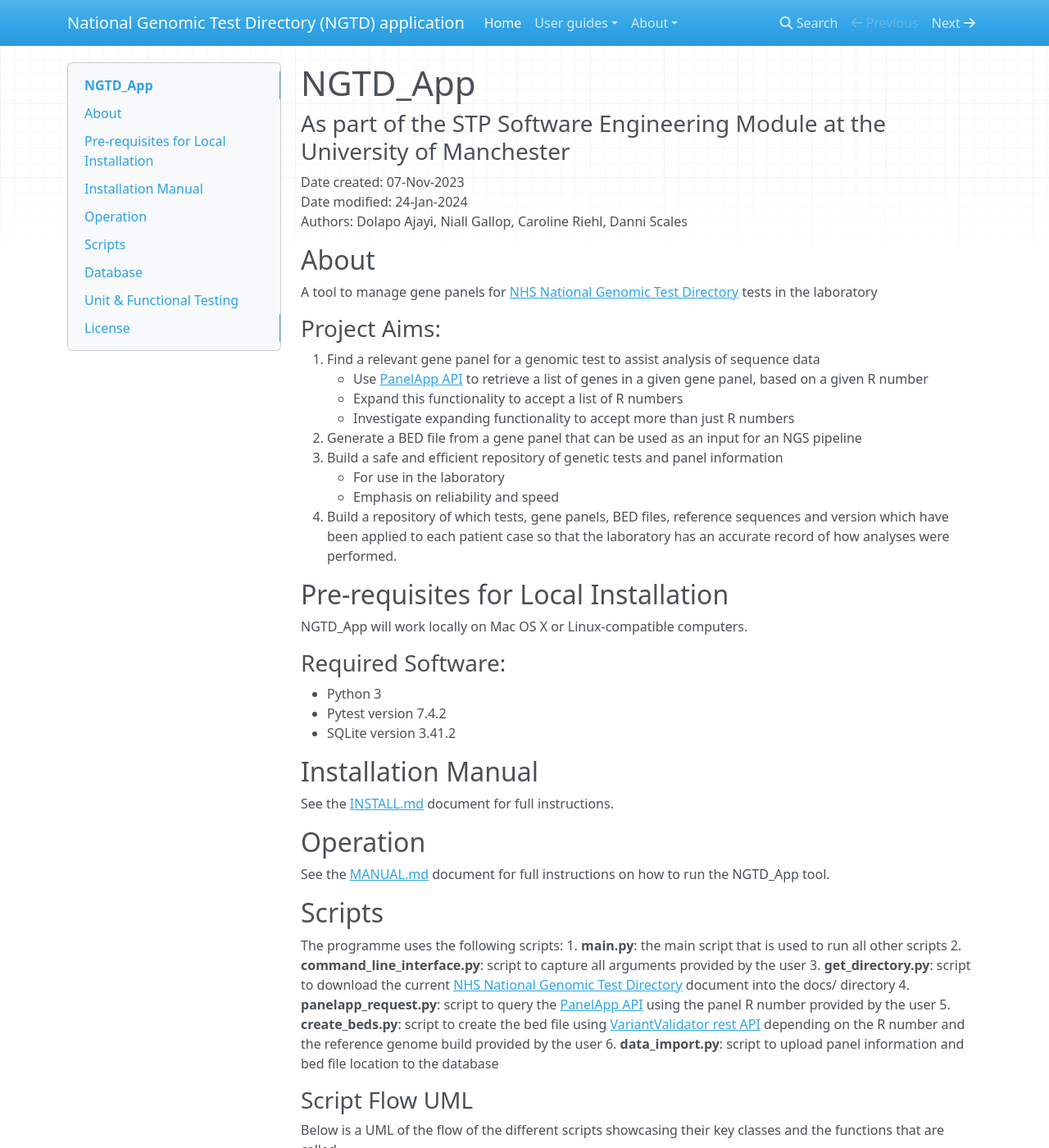
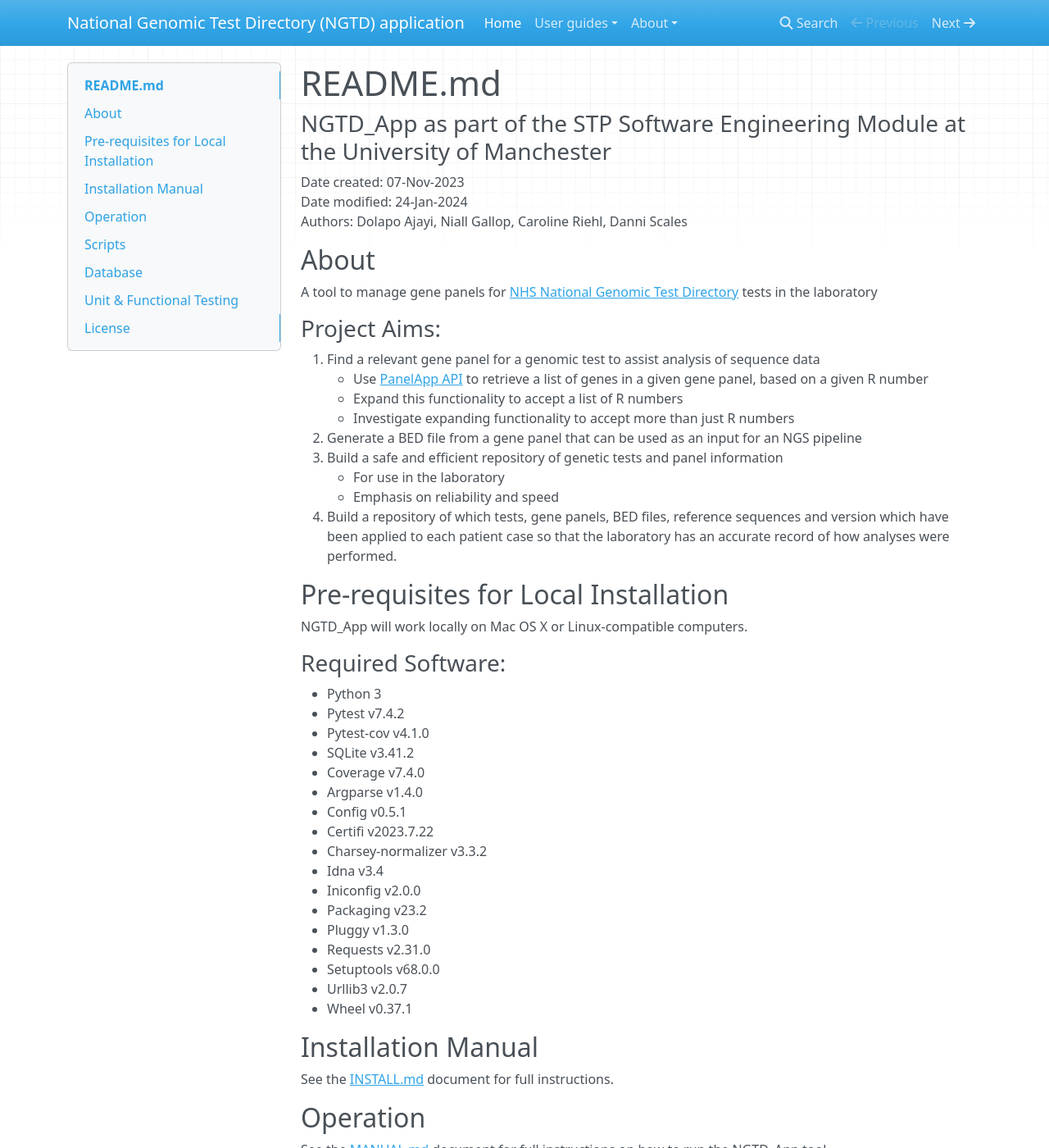
Before and after one commit to STP-Software-Engineers-2022/NGTD_App, an MkDocs documentation site: the page built from docs/index.md, in a window 1280 px wide and 1400 px high. Shown: the whole window at 82% size. Built offline with MkDocs 1.6.1, drawn with Linux system fonts in a browser that asks for light colours; nearby versions of some CDN libraries; some of the changed text lies outside the part shown.

Commit message:
Committing minor checks to MANUAL.md and index.md to reflect any changes made in branch release_v1

```diff
--- a/docs/index.md
+++ b/docs/index.md
@@ -1,5 +1,5 @@
-# NGTD_App
-### As part of the STP Software Engineering Module at the University of Manchester
+# README.md
+### NGTD_App as part of the STP Software Engineering Module at the University of Manchester
 Date created: 07-Nov-2023
 Date modified: 24-Jan-2024
 Authors: Dolapo Ajayi, Niall Gallop, Caroline Riehl, Danni Scales
@@ -23,8 +23,22 @@ NGTD_App will work locally on Mac OS X or Linux-compatible computers.
 
 ### Required Software:
 - Python 3
-- Pytest version 7.4.2
-- SQLite version 3.41.2
+- Pytest v7.4.2
+- Pytest-cov v4.1.0
+- SQLite v3.41.2
+- Coverage v7.4.0
+- Argparse v1.4.0
+- Config v0.5.1
+- Certifi v2023.7.22
+- Charsey-normalizer v3.3.2
+- Idna v3.4
+- Iniconfig v2.0.0
+- Packaging v23.2
+- Pluggy v1.3.0
+- Requests v2.31.0
+- Setuptools v68.0.0
+- Urllib3 v2.0.7
+- Wheel v0.37.1
 
 ## Installation Manual
 See the [INSTALL.md](INSTALL.md) document for full instructions.
@@ -47,14 +61,14 @@ Below is a UML of the flow of the different scripts showcasing their key classes
 ![Alt text](img/script_uml.png)
 
 ## Database
-The database, `NGTD.db`, was created using the script `database.py`.
+The database, `ngtd.db`, was created using the script `database.py`.
 It holds 4 tables (*patient*, *test*, *gene*, *bedfile*) and 2 join tables (*patient2test*, *test2gene*).
 The *patient2test* table links patients to tests using the corresponding tables' primary keys. Tests are linked to genes in a similar manner with *test2gene*.
 
 Please find the UML of the database below:
 ![Alt text](img/database_uml.png)
 
-`NGTD.db` already holds some data which may be viewed using a database tool such as DBeaver. The tables *test*, *gene*, *test2gene*, and *bedfile* were populated by running the `main.py` script. Dummy patient data was added to the database and linked to tests via *patient2test* manually.
+`ngtd.db` already holds some data which may be viewed using a database tool such as DBeaver. The tables *test*, *gene*, *test2gene*, and *bedfile* were populated by running the `main.py` script. Dummy patient data was added to the database and linked to tests via *patient2test* manually.
 
 **Please see the [MANUAL.md](MANUAL.md) document for further details on the database structure and content.**
 
```
Also changed, not shown: other parts of docs/index.md (+2 -1 lines), docs/MANUAL.md (+4 -11 lines), docs/epic_us.txt (deleted).
